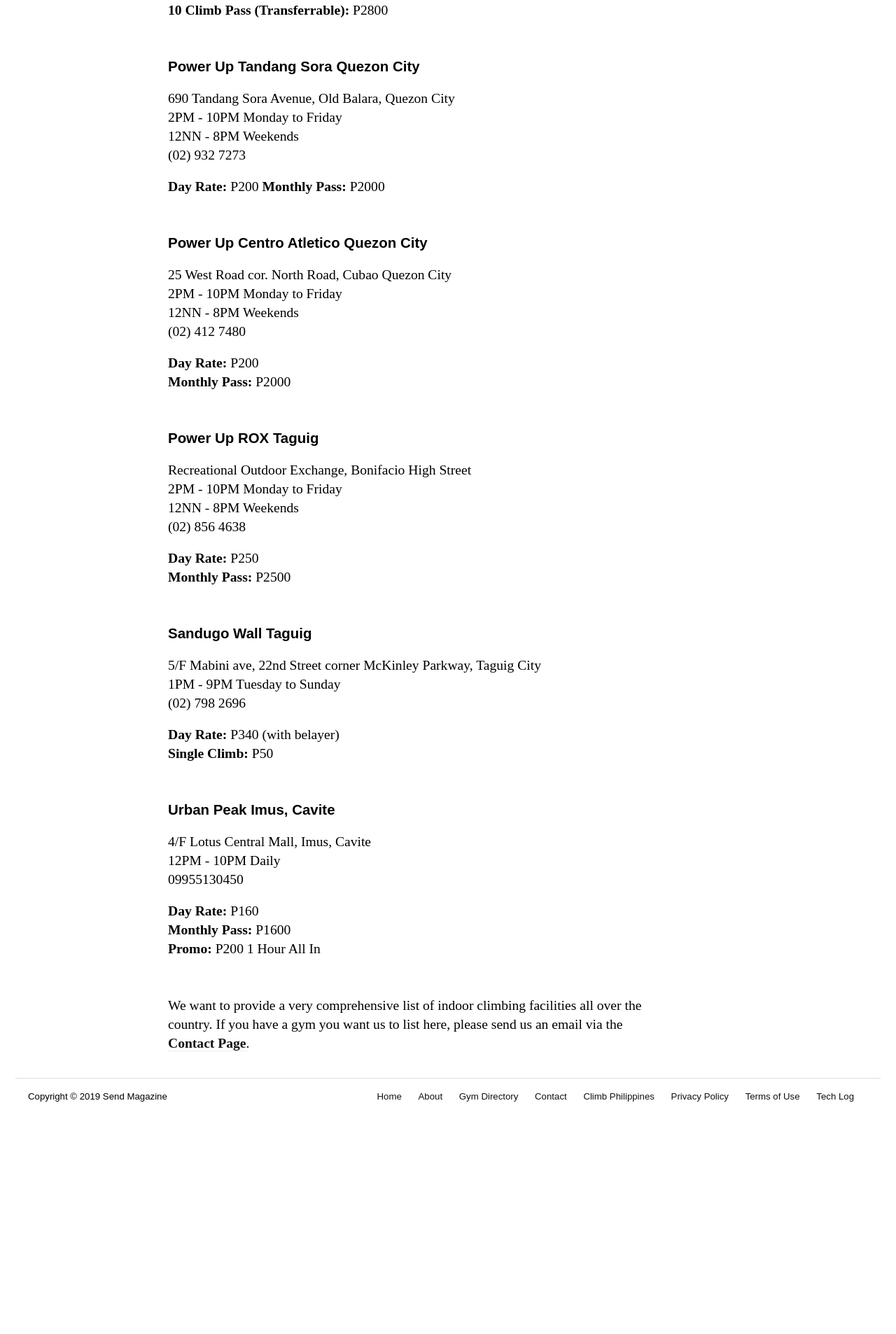
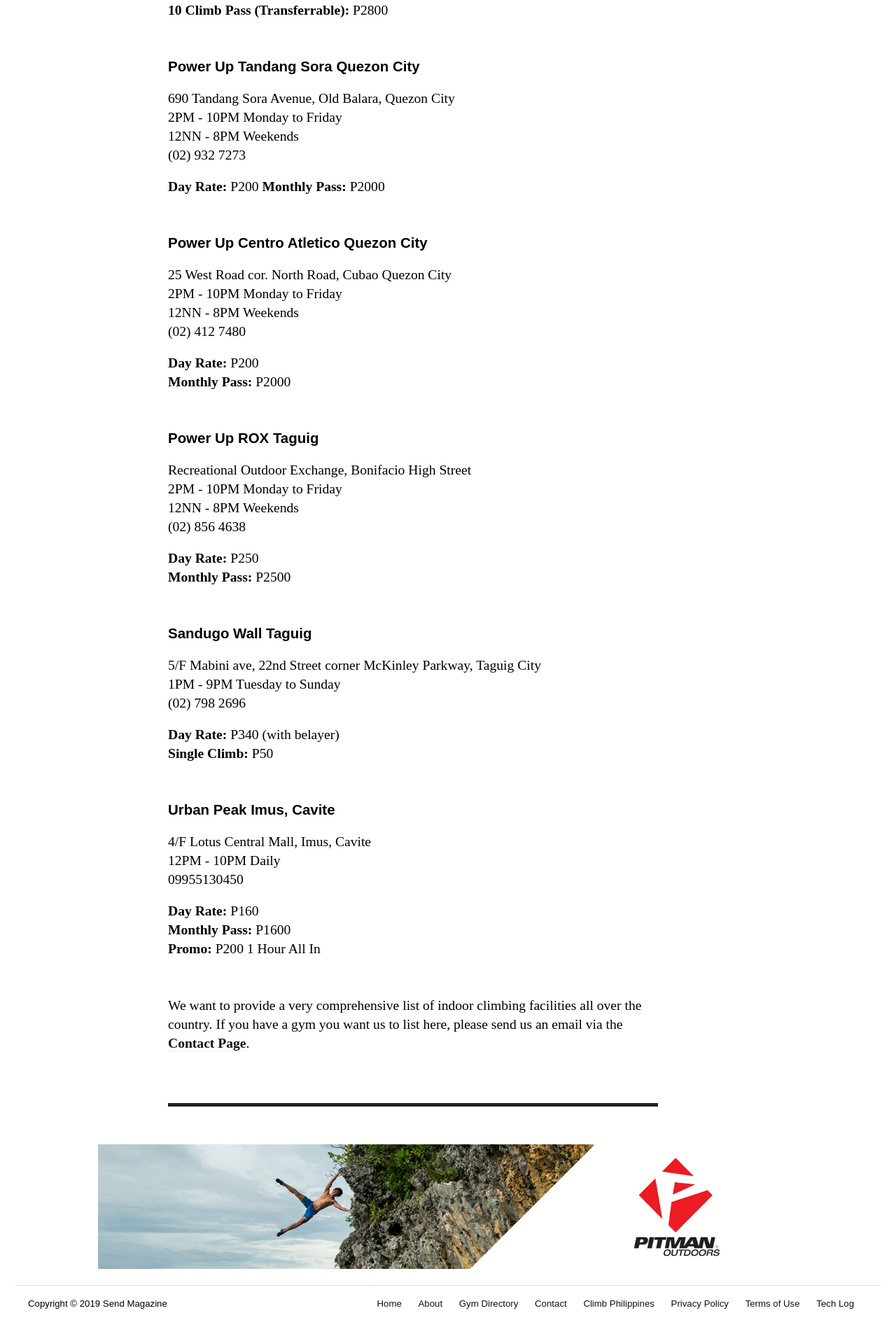
Before and after one commit to nickaguilos/sendmagazine, a Jekyll site: the page built from directory.md, in a window 1280 px wide. Shown: the part 1587-3493 px from the top of the page at 70% size. Built offline with Jekyll 4.4.1, drawn with Linux system fonts in a browser that asks for light colours; nearby versions of some CDN libraries; some web fonts are replaced; before the commit the page ends 3197 px from its top, so only the background shows below that.

Commit message:
adding ad to directory page

```diff
--- a/_sass/send/_base.scss
+++ b/_sass/send/_base.scss
@@ -44,6 +44,17 @@ img {
 	width: 100%;
 	pointer-events: none;
 }
+
+#ad {
+	grid-column: 2/12;
+	a {
+		display: block;
+		&:hover {
+			opacity: 0.8;
+		}
+	}
+}
+
 
 
 // Text Styles
--- a/_sass/send/_page-home.scss
+++ b/_sass/send/_page-home.scss
@@ -40,16 +40,6 @@
 
 			@media screen and (max-width: $large-device) {
 				margin-top: 0;
-			}
-		}
-	}
-
-	#ad {
-		grid-column: 2/12;
-		a {
-			display: block;
-			&:hover {
-				opacity: 0.8;
 			}
 		}
 	}
--- a/_sass/send/_page-post.scss
+++ b/_sass/send/_page-post.scss
@@ -242,6 +242,7 @@
 
 			> p {
 				position: sticky;
+				position: -webkit-sticky;
 				top: 0;
 			}
 		}
--- a/directory.md
+++ b/directory.md
@@ -168,4 +168,8 @@ image: /assets/images/og-image.jpg
 			We want to provide a very comprehensive list of indoor climbing facilities all over the country. If you have a gym you want us to list here, please send us an email via the <strong><a href="contact.html">Contact Page</a></strong>.
 		</p>
 	</div>
+
+	<hr>
+	{%- include ad.html -%}
+
 </div>
```
Also changed, not shown: _posts/2018-10-20-national-team.md (line endings or trailing spaces), 4 other files.
